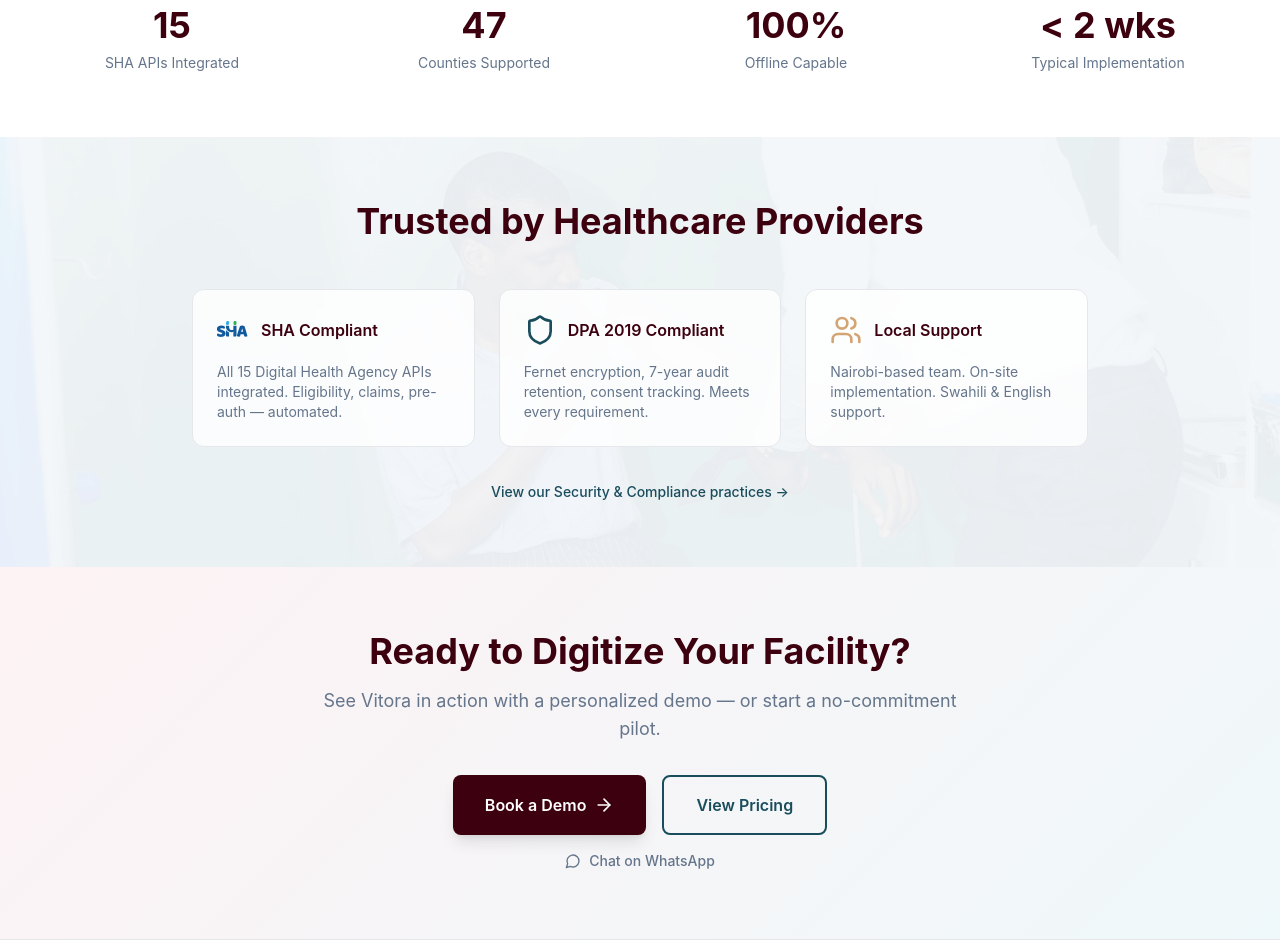
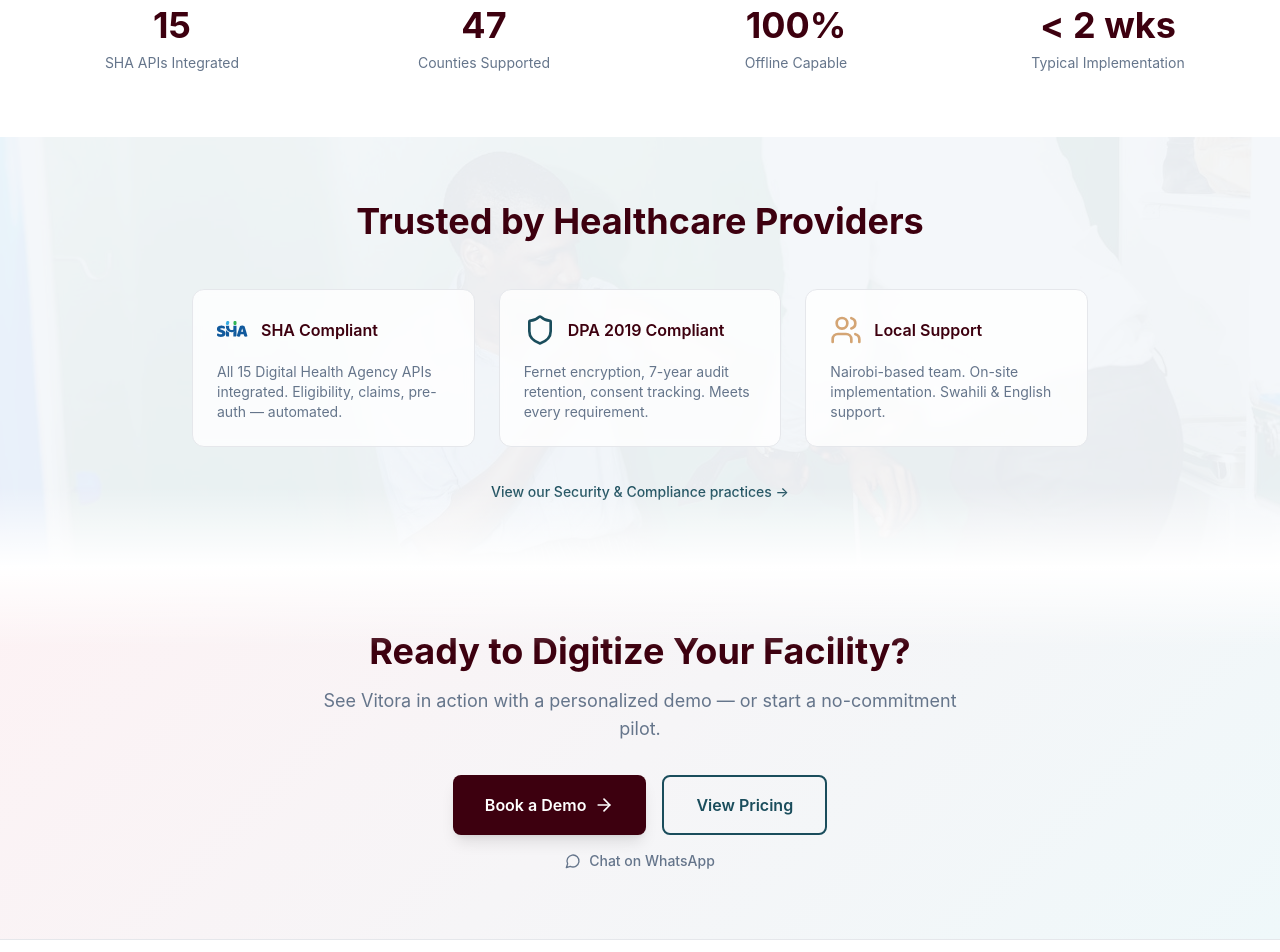
Before and after one commit to nexora-africa-ltd/vitora-marketing, a Next.js app: page / in a window 1280 px wide. Shown: the part 1820-2772 px from the top of the page. Built offline with nearby package versions, Linux system fonts and the light colour scheme; no server answers.

Commit message:
feat: add fade effects to section backgrounds for improved visual transitions

```diff
--- a/app/features/page.tsx
+++ b/app/features/page.tsx
@@ -160,7 +160,7 @@
 
       {/* Workflow sections */}
       {workflows.map((wf, i) => (
-        <section key={wf.title} className={`py-16 ${i % 2 === 0 ? 'bg-background' : 'bg-muted/50'}`}>
+        <section key={wf.title} className={`py-16 ${i % 2 === 0 ? 'bg-background fade-to-muted' : 'bg-muted/50 fade-to-bg'}`}>
           <div className="container mx-auto px-4 sm:px-6 lg:px-8">
             <div className="max-w-6xl mx-auto">
               <div className="mb-8">
@@ -196,7 +196,7 @@
       ))}
 
       {/* Integration callout */}
-      <section className="py-16 bg-muted/50">
+      <section className="py-16 bg-muted/50 fade-to-bg">
         <div className="container mx-auto px-4 sm:px-6 lg:px-8">
           <div className="max-w-3xl mx-auto text-center mb-12">
             <h2 className="text-3xl font-bold text-brand-burgundy dark:text-white sm:text-4xl">
@@ -230,7 +230,7 @@
       </section>
 
       {/* Bottom CTA */}
-      <section className="py-16 bg-gradient-hero">
+      <section className="py-16 bg-gradient-hero fade-from-bg">
         <div className="container mx-auto px-4 sm:px-6 lg:px-8 text-center">
           <h2 className="text-3xl font-bold text-brand-burgundy dark:text-white sm:text-4xl">
             Ready to See It in Action?
--- a/app/globals.css
+++ b/app/globals.css
@@ -47,6 +47,46 @@
   background: linear-gradient(135deg, var(--hero-from) 0%, var(--hero-to) 100%);
 }
 
+/* Section boundary blending */
+.fade-to-bg,
+.fade-to-muted,
+.fade-from-bg {
+  position: relative;
+  overflow: hidden;
+}
+
+.fade-to-bg::after,
+.fade-to-muted::after {
+  content: '';
+  position: absolute;
+  left: 0;
+  right: 0;
+  bottom: 0;
+  height: 5rem;
+  pointer-events: none;
+  z-index: 1;
+}
+
+.fade-to-bg::after {
+  background: linear-gradient(to bottom, transparent, hsl(var(--background)));
+}
+
+.fade-to-muted::after {
+  background: linear-gradient(to bottom, transparent, hsl(var(--muted) / 0.5));
+}
+
+.fade-from-bg::before {
+  content: '';
+  position: absolute;
+  left: 0;
+  right: 0;
+  top: 0;
+  height: 5rem;
+  background: linear-gradient(to bottom, hsl(var(--background)), transparent);
+  pointer-events: none;
+  z-index: 1;
+}
+
 /* Smooth scroll */
 html {
   scroll-behavior: smooth;
--- a/app/page.tsx
+++ b/app/page.tsx
@@ -76,7 +76,7 @@
       </section>
 
       {/* Segmentation — who is this for */}
-      <section className="py-16 bg-background">
+      <section className="py-16 bg-background fade-to-muted">
         <div className="container mx-auto px-4 sm:px-6 lg:px-8">
           <div className="max-w-3xl mx-auto text-center mb-12">
             <h2 className="text-3xl font-bold text-brand-burgundy dark:text-white sm:text-4xl">
@@ -110,7 +110,7 @@
       </section>
 
       {/* Problem → Outcome */}
-      <section className="py-16 bg-muted/50">
+      <section className="py-16 bg-muted/50 fade-to-bg">
         <div className="container mx-auto px-4 sm:px-6 lg:px-8">
           <div className="max-w-3xl mx-auto text-center mb-12">
             <h2 className="text-3xl font-bold text-brand-burgundy dark:text-white sm:text-4xl">Operational Problems We Solve</h2>
@@ -175,7 +175,7 @@
       </section>
 
       {/* Trust layer */}
-      <section className="relative overflow-hidden py-16">
+      <section className="relative overflow-hidden py-16 fade-to-bg">
         <Image
           src="/assets/images/stock/doctor-patient.jpg"
           alt=""
@@ -218,7 +218,7 @@
       </section>
 
       {/* Bottom CTA */}
-      <section className="py-16 bg-gradient-hero">
+      <section className="py-16 bg-gradient-hero fade-from-bg">
         <div className="container mx-auto px-4 sm:px-6 lg:px-8 text-center">
           <h2 className="text-3xl font-bold text-brand-burgundy dark:text-white sm:text-4xl">Ready to Digitize Your Facility?</h2>
           <p className="mt-4 text-lg text-muted-foreground dark:text-white/90 max-w-2xl mx-auto">See Vitora in action with a personalized demo — or start a no-commitment pilot.</p>
--- a/app/pricing/page.tsx
+++ b/app/pricing/page.tsx
@@ -128,7 +128,7 @@
       </section>
 
       {/* Tiers */}
-      <section className="py-16 bg-background">
+      <section className="py-16 bg-background fade-to-muted">
         <div className="container mx-auto px-4 sm:px-6 lg:px-8">
           <div className="grid gap-8 lg:grid-cols-3 max-w-6xl mx-auto">
             {tiers.map((tier) => (
@@ -197,7 +197,7 @@
       </section>
 
       {/* Add-ons */}
-      <section className="py-16 bg-muted/50">
+      <section className="py-16 bg-muted/50 fade-to-bg">
         <div className="container mx-auto px-4 sm:px-6 lg:px-8">
           <div className="max-w-3xl mx-auto text-center mb-12">
             <h2 className="text-3xl font-bold text-brand-burgundy dark:text-white sm:text-4xl">
@@ -229,7 +229,7 @@
       </section>
 
       {/* FAQ */}
-      <section className="py-16 bg-background">
+      <section className="py-16 bg-background fade-to-bg">
         <div className="container mx-auto px-4 sm:px-6 lg:px-8 max-w-3xl">
           <h2 className="text-2xl font-bold text-brand-burgundy dark:text-white mb-8 text-center">
             Frequently Asked Questions
@@ -279,7 +279,7 @@
       </section>
 
       {/* CTA */}
-      <section className="py-16 bg-gradient-hero">
+      <section className="py-16 bg-gradient-hero fade-from-bg">
         <div className="container mx-auto px-4 sm:px-6 lg:px-8 text-center">
           <h2 className="text-3xl font-bold text-brand-burgundy dark:text-white sm:text-4xl">
             See Vitora in Your Facility — Risk Free
--- a/app/solutions/clinics/page.tsx
+++ b/app/solutions/clinics/page.tsx
@@ -112,7 +112,7 @@
       </section>
 
       {/* Problem → Outcome cards */}
-      <section className="py-16 bg-background">
+      <section className="py-16 bg-background fade-to-muted">
         <div className="container mx-auto px-4 sm:px-6 lg:px-8">
           <div className="max-w-3xl mx-auto text-center mb-12">
             <h2 className="text-3xl font-bold text-brand-burgundy dark:text-white sm:text-4xl">
@@ -132,7 +132,7 @@
       </section>
 
       {/* What's included */}
-      <section className="py-16 bg-muted/50">
+      <section className="py-16 bg-muted/50 fade-to-bg">
         <div className="container mx-auto px-4 sm:px-6 lg:px-8">
           <div className="max-w-4xl mx-auto">
             <div className="text-center mb-12">
@@ -161,7 +161,7 @@
       </section>
 
       {/* Bottom CTA */}
-      <section className="py-16 bg-gradient-hero">
+      <section className="py-16 bg-gradient-hero fade-from-bg">
         <div className="container mx-auto px-4 sm:px-6 lg:px-8 text-center">
           <h2 className="text-3xl font-bold text-brand-burgundy dark:text-white sm:text-4xl">
             Ready to Digitize Your Clinic?
--- a/app/solutions/specialized/page.tsx
+++ b/app/solutions/specialized/page.tsx
@@ -104,7 +104,7 @@
       </section>
 
       {/* Specialties */}
-      <section className="py-16 bg-background">
+      <section className="py-16 bg-background fade-to-muted">
         <div className="container mx-auto px-4 sm:px-6 lg:px-8">
           <div className="max-w-3xl mx-auto text-center mb-12">
             <h2 className="text-3xl font-bold text-brand-burgundy dark:text-white sm:text-4xl">
@@ -127,7 +127,7 @@
       </section>
 
       {/* Features */}
-      <section className="py-16 bg-muted/50">
+      <section className="py-16 bg-muted/50 fade-to-bg">
         <div className="container mx-auto px-4 sm:px-6 lg:px-8">
           <div className="max-w-4xl mx-auto">
             <div className="text-center mb-12">
@@ -153,7 +153,7 @@
       </section>
 
       {/* Bottom CTA */}
-      <section className="py-16 bg-gradient-hero">
+      <section className="py-16 bg-gradient-hero fade-from-bg">
         <div className="container mx-auto px-4 sm:px-6 lg:px-8 text-center">
           <h2 className="text-3xl font-bold text-brand-burgundy dark:text-white sm:text-4xl">
             Let&apos;s Tailor Vitora for Your Practice
```
Also changed, not shown: app/about/page.tsx (+4 -4 lines), app/ai/page.tsx (+4 -4 lines), app/developers/page.tsx (+4 -4 lines), app/integrations/page.tsx (+5 -5 lines), app/security/page.tsx (+4 -4 lines), app/solutions/hospitals/page.tsx (+4 -4 lines).
